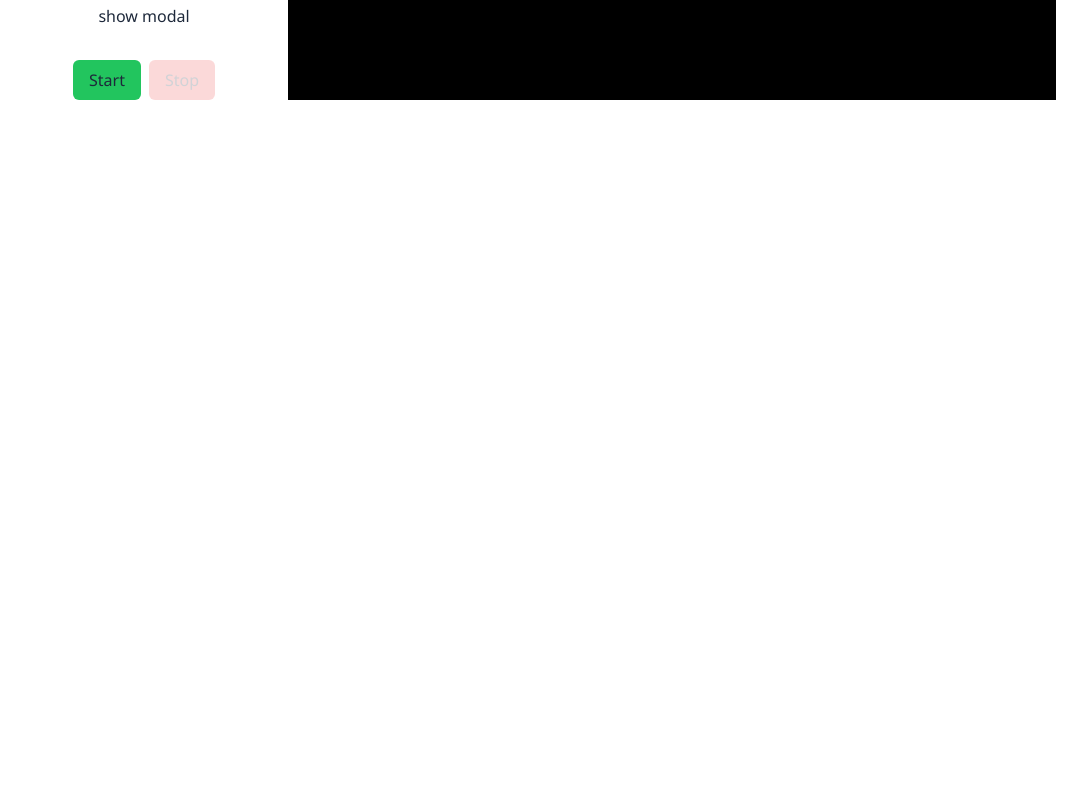
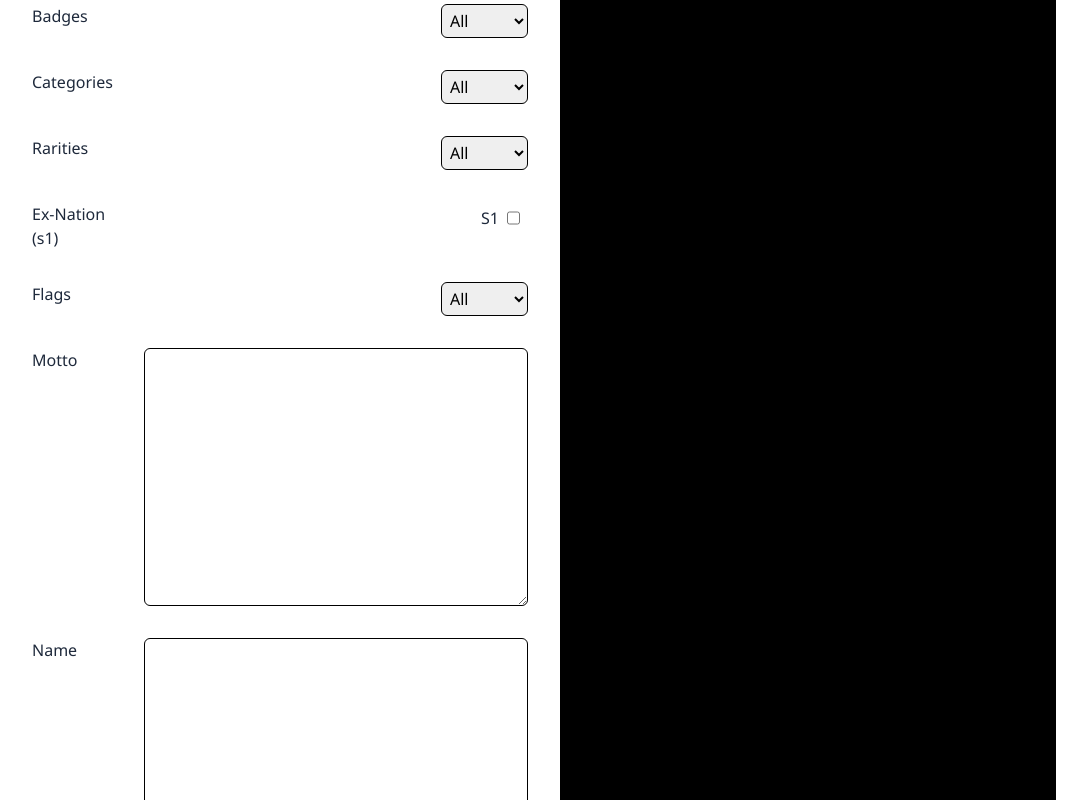
Before and after one commit to Kractero/hare, a SvelteKit app: page /tools/queries in a window 1280 px wide. Shown: the part 600-1400 px from the top of the page, without its empty margins (112-1199 px from the left). Before the commit the page ends 864 px from the top, so only its background shows below. Built offline with nearby package versions, Linux system fonts and the light colour scheme.

Commit message:
Configure on mount, on button click querystring behavior, modal behavior

```diff
--- a/src/lib/component/QueriesModal.svelte
+++ b/src/lib/component/QueriesModal.svelte
@@ -18,7 +18,7 @@
 
 <p>{addenddum}</p>
 
-{#if selectedItems.length === 0}
+{#if (selectedItems.length === 0 || selectedItems.length === items.length)}
 <p>Query: <span class="text-xs italic">everything is implicitly included</span></p>
 {:else}
 <p>Query: {title.toLowerCase()}={selectedItems.join(bool === "or" ? '|' : ",")}</p>
@@ -35,7 +35,7 @@
 					<div class="flex">
 						<p>{item}</p>
 						{#if title !== "Trophies"}
-						<button on:click={() => {
+						<button type="button" on:click={() => {
 							if (selectedItems.includes(item)) {
 								selectedItems = selectedItems.filter(ex => ex !== item)
 							} else {
@@ -59,7 +59,7 @@
 {#each items as item}
 	<div class="flex">
 		<p>{item}</p>
-		<button on:click={() => {
+		<button type="button" on:click={() => {
 			if (selectedItems.includes(item)) {
 				selectedItems = selectedItems.filter(ex => ex !== item)
 			} else {
--- a/src/lib/component/Select.svelte
+++ b/src/lib/component/Select.svelte
@@ -2,6 +2,20 @@
     export let name: string;
     export let mode: string;
     export let options: string[] = [];
+    export let showModal = false;
+    export let modalType = "";
+    export let items: any = [];
+    async function determineModalShow(e: MouseEvent) {
+        const target = ((e.target) as EventTarget & HTMLElement)
+        if (target.nodeName === "OPTION") {
+            if (target.getAttribute('value') === "Choose") {
+                showModal = true
+                modalType = name;
+            } else {
+                items = []
+            }
+        }
+    }
 </script>
 
 <div class="flex gap-4 justify-between max-w-lg">
@@ -11,6 +25,7 @@
             name={mode}
             id={mode}
             bind:value={mode}
+            on:click={(e) => determineModalShow(e)}
             class="text-black p-1 w-max rounded-md border border-black data-[theme=Dark]:border-none"
         >
             {#each options as option}
--- a/src/routes/tools/queries/+page.svelte
+++ b/src/routes/tools/queries/+page.svelte
@@ -1,6 +1,5 @@
 <script lang="ts">
 	import { onDestroy, onMount } from 'svelte';
-	import { parseXML, sleep } from '$lib/helpers/utils';
 	import Buttons from '$lib/component/Buttons.svelte';
 	import Terminal from '$lib/component/Terminal.svelte';
 	import type { PageData } from './$types';
@@ -8,138 +7,242 @@
 	import ToolContent from '$lib/component/ToolContent.svelte';
 	import Select from '$lib/component/Select.svelte';
 	import Modal from '$lib/component/Modal.svelte';
-	import { trophies } from '$lib/data/trophies';
+	import { trophies, trophiesDict } from '$lib/data/trophies';
+	import { badges, badgesDict } from '$lib/data/badges';
+	import { categories } from '$lib/data/categories';
+	import Textarea from '$lib/component/Textarea.svelte';
+	import QueriesModal from '$lib/component/QueriesModal.svelte';
+	import { flags } from '$lib/data/flags';
 	let showModal = false;
+	let modalType = '';
 	export let data: PageData;
 	const abortController = new AbortController();
-	let puppets = '';
-	let progress = "";
+	let progress = '';
 	let stoppable = false;
 	let stopped = true;
-  let mode = "Cards"
-  let seasons = "All"
-  let trophySelection = "All"
-  let trophySearcher = ""
-  let trophyTracker: {"parameters": Array<string>, "exclusions": Array<string>} = {
-    "parameters": [],
-    "exclusions": []
+	let mode = 'Cards';
+	let trophySelection = 'All';
+	let badgeSelection = 'All';
+	let categorySelection = 'All';
+	let raritiesSelection = 'All';
+	let flagSelection = 'All';
+  let compare = 'None'
+  let compareValue = ''
+	let exnation = false;
+
+  let selectedTrophies: string[] = []
+  let selectedBadges: string[] = []
+  let selectedFlags: string[] = []
+  let selectedCategories: string[] = []
+  let selectedRarities: string[] = []
+	let mottos = '';
+	let names = '';
+	let types = '';
+	let rarities = ['Common', 'Uncommon', 'Rare', 'Ultra-Rare', 'Epic', 'Legendary'];
+
+	let seasonIncluder: number[] = [1, 2, 3]
+	function cbChange(e: Event & { currentTarget: EventTarget & HTMLInputElement }) {
+		if (e.currentTarget.checked) {
+      seasonIncluder = [...seasonIncluder, Number(e.currentTarget.id)];
     }
-  let trophyBool = "Or"
-  $: {
-    showModal = trophySelection === "Choose"
+		else {
+      seasonIncluder = seasonIncluder.filter((season) => season !== Number(e.currentTarget.id))
+    };
 	}
-  let seasonIncluder = [1, 2, 3]
-  function cbChange(e: Event & { currentTarget: EventTarget & HTMLInputElement; }) {
-    console.log(e.currentTarget.checked)
-		if (e.currentTarget.checked) seasonIncluder = [...seasonIncluder, (Number(e.currentTarget.id))]
-		else seasonIncluder = seasonIncluder.filter(season => season !== Number(e.currentTarget.id))
+
+  function selDeterminer(orig: string[], param: string[]) {
+    return (orig.length === param.length || param.length === 0) ? "All" : param.includes('sans') ? "Zero" : "Choose"
   }
+
+  function selectionCompute(selector: string, orig: string[], param: string[]) {
+    if (selector === "All") return orig
+    if (selector === "Zero") return ["sans"]
+    return param
+  }
+
 	onMount(() => {
-		puppets = localStorage.getItem("puppets") as string || "";
+    mode = (data.parameters.mode && data.parameters.mode[0].toUpperCase() + data.parameters.mode.slice(1)) || "Cards";
+    seasonIncluder = data.parameters.season ? data.parameters.season.split(',').map(num => Number(num)) : [1, 2, 3]
+    selectedTrophies = data.parameters.trophies ? data.parameters.trophies.split(',') : []
+    trophySelection = selDeterminer(trophies, selectedTrophies)
+    selectedBadges = data.parameters.badges ? data.parameters.badges.split(',') : []
+    badgeSelection = selDeterminer(badges, selectedBadges)
+    selectedFlags = data.parameters.flags ? data.parameters.flags.split(',') : []
+    flagSelection = selDeterminer(flags, selectedFlags)
+    selectedCategories = data.parameters.categories ? data.parameters.categories.split(',') : []
+    categorySelection = selDeterminer(categories, selectedCategories)
+    selectedRarities = data.parameters.cardcategory ? data.parameters.cardcategory.split(',') : []
+    raritiesSelection = selDeterminer(rarities, selectedRarities)
 	});
 	onDestroy(() => abortController.abort());
 
 	async function lastactivity() {
-
+    let season = (seasonIncluder.length === 3 ? "" : seasonIncluder.join(','))
+    selectedTrophies = selectionCompute(trophySelection, trophies, selectedTrophies)
+    let mappedTrophies = selectedTrophies.length !== trophies.length ? selectedTrophies.map(trophy => {
+      let base = trophy.slice(0, trophy.indexOf('-')).toLowerCase()
+      return `${trophiesDict[base]}${trophy.slice(trophy.indexOf('-'))}`
+    }) : trophies
+    selectedBadges = selectionCompute(badgeSelection, badges, selectedBadges)
+    let mappedBadges = selectedBadges.length !== badges.length ? selectedBadges.map(badge => {
+      return badgesDict[badge] ? badgesDict[badge] : badge.toLowerCase()
+    }) : badges
+    selectedCategories = selectionCompute(categorySelection, categories, selectedCategories)
+    let fmtgov = selectedCategories.length !== categories.length ? selectedCategories.map(category => {
+      return category.toLowerCase().replaceAll(' ', '-')
+    }) : categories
+    selectedFlags = selectionCompute(flagSelection, flags, selectedFlags)
+    let fmtflag = selectedFlags.length !== flags.length ? selectedFlags.map(flag => flag.toLowerCase()) : flags
+    selectedRarities = selectionCompute(raritiesSelection, rarities, selectedRarities)
+    let fmtrare = selectedRarities.length !== rarities.length ? selectedRarities.map(rarity => rarity.toLowerCase()) : rarities
+    const query = `${season ? `&season=${season}` : ""}${fmtrare.length !== rarities.length ? `&cardcategory=${fmtrare.join(',')}` : ""}${mappedTrophies.length !== trophies.length ? `&trophies=${mappedTrophies.join(',')}` : ""}${mappedBadges.length !== badges.length ? `&badges=${mappedBadges.join(',')}` : ""}${fmtgov.length !== categories.length ? `&categories=${fmtgov.join(',')}` : ""}${fmtflag.length !== flags.length ? `&flags=${fmtflag.join(',')}` : ""}`
+    pushHistory(`?mode=${mode.toLowerCase()}${query}`)
+    const getCards = await fetch(`https://api.sideroca.com/${mode.toLowerCase()}?${query}`)
   }
 </script>
 
 <ToolContent toolTitle="Wiz" caption="Query all your nations for their last logged in date." />
 
 <div class="lg:w-[1024px] lg:max-w-5xl flex flex-col lg:flex-row gap-8 break-normal">
-	<form
-		on:submit|preventDefault={async () => await lastactivity()}
-		class="flex flex-col gap-8"
-	>
-    <Select name={"Mode"} options={["Cards", "Collections"]} bind:mode={mode} />
+	<form on:submit|preventDefault={async () => await lastactivity()} class="flex flex-col gap-8">
+		<Select name={'Mode'} options={['Cards', 'Collections']} bind:mode={mode} />
 		<div class="flex gap-4 justify-between max-w-lg">
 			<label class="w-24" for={mode}>Seasons</label>
 			<div>
 				<div class="m-1 flex gap-1">
 					<label for="1">S1</label>
-          <input class="m-1" checked={seasonIncluder.includes(1)} on:change={cbChange} type="checkbox" id="1" />
+					<input
+						class="m-1"
+						checked={seasonIncluder.includes(1)}
+						on:change={cbChange}
+						type="checkbox"
+						id="1"
+					/>
 				</div>
 				<div class="m-1 flex gap-1">
 					<label for="2">S2</label>
-          <input class="m-1" checked={seasonIncluder.includes(2)} on:change={cbChange} type="checkbox" id="2" />
+					<input
+						class="m-1"
+						checked={seasonIncluder.includes(2)}
+						on:change={cbChange}
+						type="checkbox"
+						id="2"
+					/>
 				</div>
 				<div class="m-1 flex gap-1">
 					<label for="3">S3</label>
-          <input class="m-1" checked={seasonIncluder.includes(3)} on:change={cbChange} type="checkbox" id="3" />
+					<input
+						class="m-1"
+						checked={seasonIncluder.includes(3)}
+						on:change={cbChange}
+						type="checkbox"
+						id="3"
+					/>
 				</div>
 			</div>
 		</div>
-    <Select name={"Trophies"} options={["All", "Zero", "Choose"]} bind:mode={trophySelection} />
-    <button on:click={() => (showModal = true)}> show modal </button>
-
-<Modal bind:showModal>
-  <p>Search and Choose Trophies</p>
-
-  <Select name="Boolean" options={["Or", "And"]} bind:mode={trophyBool} />
-
-  <p>Currently selected trophies:
-    {trophyTracker.parameters.length === 0
-      ? "All trophies"
-      : trophyTracker.parameters.join(trophyBool)}
-    {trophyTracker.exclusions.length > 0
-      ? `, excluding ${trophyTracker.exclusions.join(', ')}`
-      : ""}
-  </p>
-
-  <input class="p-2" placeholder="Search Trophies" type="search" bind:value={trophySearcher} />
-  {#if trophySearcher}
-    {#each trophies.filter(trophy => trophy.includes(trophySearcher)) as trophy}
-      <div class="flex">
-        <p>{trophy}</p>
-        <div class="flex gap-2">
-          <button on:click={() => {
-            if (trophyTracker.exclusions.includes(trophy)) {
-              trophyTracker.exclusions = trophyTracker.exclusions.filter(ex => ex !== trophy)
-            } else {
-              trophyTracker.parameters = trophyTracker.parameters.filter(ex => !ex.includes(trophy))
-              trophyTracker.exclusions = [...trophyTracker.exclusions, trophy]
-            }
-          }} class={`${trophyTracker.exclusions.includes(trophy) ? "opacity-100" : "opacity-25"}`}>❌</button>
-          <button on:click={() => {
-            if (trophyTracker.parameters.includes(`${trophy}-1t`)) {
-              trophyTracker.parameters = trophyTracker.parameters.filter(ex => ex !== `${trophy}-1t`)
-              return
-            }
-            trophyTracker.parameters = [...trophyTracker.parameters, `${trophy}-1t`]
-            trophyTracker.exclusions = trophyTracker.exclusions.filter(ex => ex !== trophy)
-          }} class={`${trophyTracker.exclusions.includes(trophy) ? "opacity-100" : "opacity-25"}`}>1st</button>
-          <button on:click={() => {
-            if (trophyTracker.parameters.includes(`${trophy}-1`)) {
-              trophyTracker.parameters = trophyTracker.parameters.filter(ex => ex !== `${trophy}-1`)
-              return
-            }
-            trophyTracker.parameters = [...trophyTracker.parameters, `${trophy}-1`]
-            trophyTracker.exclusions = trophyTracker.exclusions.filter(ex => ex !== trophy)
-          }} class={`${trophyTracker.exclusions.includes(trophy) ? "opacity-100" : "opacity-25"}`}>1%</button>
-          <button on:click={() => {
-            if (trophyTracker.parameters.includes(`${trophy}-5`)) {
-              trophyTracker.parameters = trophyTracker.parameters.filter(ex => ex !== `${trophy}-5`)
-              return
-            }
-            trophyTracker.parameters = [...trophyTracker.parameters, `${trophy}-5`]
-            trophyTracker.exclusions = trophyTracker.exclusions.filter(ex => ex !== trophy)
-          }} class={`${trophyTracker.exclusions.includes(trophy) ? "opacity-100" : "opacity-25"}`}>5%</button>
-          <button on:click={() => {
-            if (trophyTracker.parameters.includes(`${trophy}-10`)) {
-              trophyTracker.parameters = trophyTracker.parameters.filter(ex => ex !== `${trophy}-10`)
-              return
-            }
-            trophyTracker.parameters = [...trophyTracker.parameters, `${trophy}-10`]
-            trophyTracker.exclusions = trophyTracker.exclusions.filter(ex => ex !== trophy)
-          }} class={`${trophyTracker.exclusions.includes(trophy) ? "opacity-100" : "opacity-25"}`}>10%</button>
+		<Select
+			name={'Trophies'}
+			options={['All', 'Zero', 'Choose']}
+			bind:mode={trophySelection}
+			bind:showModal
+			bind:modalType
+      bind:items={selectedTrophies}
+		/>
+		<Select
+			name={'Badges'}
+			options={['All', 'Zero', 'Choose']}
+			bind:mode={badgeSelection}
+			bind:showModal
+			bind:modalType
+		/>
+		<Select
+			name={'Categories'}
+			options={['All', 'Choose']}
+			bind:mode={categorySelection}
+			bind:showModal
+			bind:modalType
+		/>
+		<Select
+			name={'Rarities'}
+			options={['All', 'Choose']}
+			bind:mode={raritiesSelection}
+			bind:showModal
+			bind:modalType
+		/>
+		<div class="flex gap-4 justify-between max-w-lg">
+			<label class="w-24" for={mode}>Ex-Nation (s1)</label>
+			<div>
+				<div class="m-1 flex gap-1">
+					<label for="1">S1</label>
+					<input
+						class="m-1"
+						checked={false}
+						on:change={() => (exnation = !exnation)}
+						type="checkbox"
+						id="1"
+					/>
 				</div>
 			</div>
-    {/each}
+		</div>
+		<Select
+			name={'Flags'}
+			options={['All', 'Choose']}
+			bind:mode={flagSelection}
+			bind:showModal
+			bind:modalType
+		/>
+		<Textarea text="Motto" bind:bindValue={mottos} forValue="motto" />
+		<Textarea text="Name" bind:bindValue={names} forValue="name" />
+		<Textarea text="Type" bind:bindValue={types} forValue="type" />
+    <Select name={'Compare'} options={['None', 'Deck', 'Collection']} bind:mode={compare} />
+    {#if compare === "Deck"}
+      <Textarea text="Deck" bind:bindValue={compareValue} forValue="deck" />
+    {:else if compare === "Collection"}
+		  <Textarea text="Collection" bind:bindValue={compareValue} forValue="coll" />
 		{/if}
-
+    <Modal bind:showModal>
+			{#if modalType === 'Trophies'}
+				<QueriesModal
+					title="Trophies"
+					searchable={true}
+					addenddum={''}
+					items={trophies}
+					bind:selectedItems={selectedTrophies}
+				/>
+			{:else if modalType === 'Badges'}
+				<QueriesModal
+					title="Badges"
+					addenddum={''}
+					items={badges}
+					bind:selectedItems={selectedBadges}
+				/>
+			{:else if modalType === 'Categories'}
+				<QueriesModal
+					title="categories"
+					addenddum={''}
+					items={categories}
+					bind:selectedItems={selectedCategories}
+				/>
+			{:else if modalType === 'Rarities'}
+				<QueriesModal
+					title="Rarities"
+					addenddum={'Having all rarities excluded is equal to having all rarities included.'}
+					items={rarities}
+					bind:selectedItems={selectedRarities}
+				/>
+			{:else if modalType === 'Flags'}
+				<QueriesModal
+					title="Flags"
+					addenddum={'Having all rarities excluded is equal to having all rarities included.'}
+					items={flags}
+					searchable={true}
+					bind:selectedItems={selectedFlags}
+				/>
+			{/if}
 		</Modal>
 
-		<Buttons stopButton={true} bind:stopped={stopped} bind:stoppable={stoppable} />
+		<Buttons stopButton={true} bind:stopped bind:stoppable />
 	</form>
-	<Terminal bind:progress={progress} />
+	<Terminal bind:progress />
 </div>
```
Lines whose indentation alone changed are shown as unchanged.
